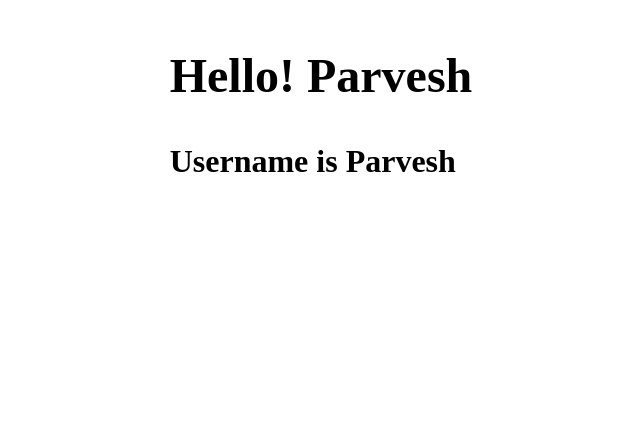
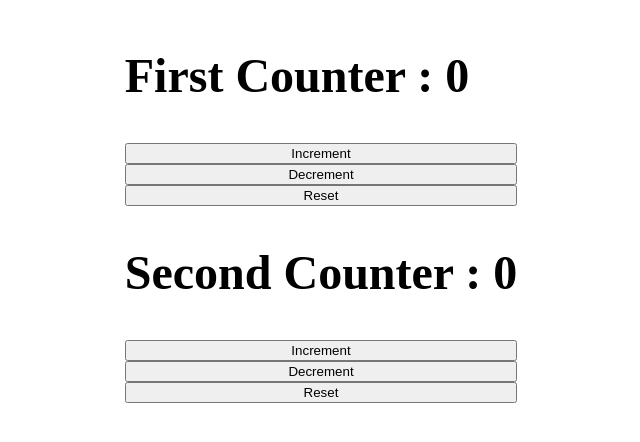
Before and after one commit to parveshnarwal/React-Demo-App, a React (Create React App) app: page / in a window 1280 px wide. Shown: the top 442 px of the page, without its empty margins (319-959 px from the left). Built offline with nearby package versions, Linux system fonts and the light colour scheme.

Commit message:
Using useReducer hook

```diff
--- a/src/App.js
+++ b/src/App.js
@@ -7,6 +7,11 @@
 import IntervalHookCounter from "./component/useEffectHooks/IntervalHookCounter"
 import MouseContainer from "./component/useEffectHooks/MouseContainer"
 import ComponentC from "./component/useContextHooks/ComponentC"
+import Counter from "./component/useReducer/Counter"
+import CounterWithComplexState from "./component/useReducer/CounterWithComplexState"
+import CounterWithComplexStateAndAction from "./component/useReducer/CounterWithComplexStateAndAction"
+import MultipleCounters from "./component/useReducer/MultipleCounters"
+import UsingMultipleUseReducers from "./component/useReducer/UsingMultipleUseReducers"
 
 export const UserContext = React.createContext()
 
@@ -14,9 +19,10 @@
 const App = () => {
   return (
     <>
-      <UserContext.Provider value={'Parvesh'}>
+      {/* <UserContext.Provider value={'Parvesh'}>
         <ComponentC />
-      </UserContext.Provider>
+      </UserContext.Provider> */}
+      <UsingMultipleUseReducers/>
     </>
   )
 }
--- /dev/null
+++ b/src/component/useReducer/Counter.js
@@ -0,0 +1,36 @@
+import React , {useReducer}from 'react'
+
+const initialState = 0
+
+const reducer = (state, action) => {
+
+    switch(action){
+        case 'INCREMENT' :
+            return state + 1
+
+        case 'DECREMENT' :
+            return state - 1
+
+        case 'RESET' :
+            return initialState
+
+        default :
+            return state
+    }
+}
+
+const Counter = () => {
+
+    const [count, dispatch] = useReducer(reducer, initialState)
+
+    return (
+        <div>
+            <h2>Count : {count}</h2>
+            <button onClick={() => dispatch('INCREMENT')}>Increment</button>
+            <button onClick={() => dispatch('DECREMENT')}>Decrement</button>
+            <button onClick={() => dispatch('RESET')}>Reset</button>
+        </div>
+    )
+}
+
+export default Counter
--- /dev/null
+++ b/src/component/useReducer/CounterWithComplexState.js
@@ -0,0 +1,38 @@
+import React , {useReducer}from 'react'
+
+const initialState = {
+    firstCounter : 0
+}
+
+const reducer = (state, action) => {
+
+    switch(action.type){
+        case 'INCREMENT' :
+            return {firstCounter : state.firstCounter + 1}
+
+        case 'DECREMENT' :
+            return {firstCounter : state.firstCounter - 1}
+
+        case 'RESET' :
+            return initialState
+
+        default :
+            return state
+    }
+}
+
+const CounterWithComplexState = () => {
+
+    const [count, dispatch] = useReducer(reducer, initialState)
+
+    return (
+        <div>
+            <h2>Count : {count.firstCounter}</h2>
+            <button onClick={() => dispatch({type : 'INCREMENT'})}>Increment</button>
+            <button onClick={() => dispatch({type :'DECREMENT'})}>Decrement</button>
+            <button onClick={() => dispatch({type :'RESET'})}>Reset</button>
+        </div>
+    )
+}
+
+export default CounterWithComplexState
--- /dev/null
+++ b/src/component/useReducer/CounterWithComplexStateAndAction.js
@@ -0,0 +1,40 @@
+import React, { useReducer } from 'react'
+
+const initialState = {
+    firstCounter: 0
+}
+
+const reducer = (state, action) => {
+
+    switch (action.type) {
+        case 'INCREMENT':
+            return { firstCounter: state.firstCounter + action.value }
+
+        case 'DECREMENT':
+            return { firstCounter: state.firstCounter - action.value }
+
+        case 'RESET':
+            return initialState
+
+        default:
+            return state
+    }
+}
+
+const CounterWithComplexStateAndAction = () => {
+
+    const [count, dispatch] = useReducer(reducer, initialState)
+
+    return (
+        <div>
+            <h2>Count : {count.firstCounter}</h2>
+            <button onClick={() => dispatch({ type: 'INCREMENT', value: 1 })}>Increment</button>
+            <button onClick={() => dispatch({ type: 'DECREMENT', value: 1 })}>Decrement</button>
+            <button onClick={() => dispatch({ type: 'INCREMENT', value: 5 })}>Increment 5</button>
+            <button onClick={() => dispatch({ type: 'DECREMENT', value: 5 })}>Decrement 5</button>
+            <button onClick={() => dispatch({ type: 'RESET' })}>Reset</button>
+        </div>
+    )
+}
+
+export default CounterWithComplexStateAndAction
--- /dev/null
+++ b/src/component/useReducer/MultipleCounters.js
@@ -0,0 +1,54 @@
+import React, { useReducer } from 'react'
+
+const initialState = {
+    firstCounter: 0,
+    secondCounter: 10
+}
+
+const reducer = (state, action) => {
+
+    switch (action.type) {
+        case 'INCREMENT':
+            return {...state, firstCounter: state.firstCounter + action.value }
+
+        case 'DECREMENT':
+            return {...state, firstCounter: state.firstCounter - action.value }
+
+        case 'INCREMENT_2':
+            return {...state, secondCounter: state.secondCounter + action.value }
+
+        case 'DECREMENT_2':
+            return {...state, secondCounter: state.secondCounter - action.value }
+
+        case 'RESET':
+            return initialState
+
+        default:
+            return state
+    }
+}
+
+const MultipleCounters = () => {
+
+    const [count, dispatch] = useReducer(reducer, initialState)
+
+    return (
+        <div>
+            <h2>First Counter : {count.firstCounter}</h2>
+            <button onClick={() => dispatch({ type: 'INCREMENT', value: 1 })}>Increment</button>
+            <button onClick={() => dispatch({ type: 'DECREMENT', value: 1 })}>Decrement</button>
+            <button onClick={() => dispatch({ type: 'INCREMENT', value: 5 })}>Increment 5</button>
+            <button onClick={() => dispatch({ type: 'DECREMENT', value: 5 })}>Decrement 5</button>
+            <button onClick={() => dispatch({ type: 'RESET' })}>Reset</button>
+
+            <h2>Second Counter : {count.secondCounter}</h2>
+            <button onClick={() => dispatch({ type: 'INCREMENT_2', value: 1 })}>Increment</button>
+            <button onClick={() => dispatch({ type: 'DECREMENT_2', value: 1 })}>Decrement</button>
+            <button onClick={() => dispatch({ type: 'INCREMENT_2', value: 5 })}>Increment 5</button>
+            <button onClick={() => dispatch({ type: 'DECREMENT_2', value: 5 })}>Decrement 5</button>
+            <button onClick={() => dispatch({ type: 'RESET' })}>Reset</button>
+        </div>
+    )
+}
+
+export default MultipleCounters
--- /dev/null
+++ b/src/component/useReducer/UsingMultipleUseReducers.js
@@ -0,0 +1,45 @@
+import React, { useReducer } from 'react'
+
+const initialState = 0
+
+const reducer = (state, action) => {
+
+    switch (action) {
+        case 'INCREMENT':
+            return state + 1
+
+        case 'DECREMENT':
+            return state - 1
+
+        case 'RESET':
+            return initialState
+
+        default:
+            return state
+    }
+}
+
+const UsingMultipleUseReducers = () => {
+
+    const [count, dispatch] = useReducer(reducer, initialState)
+    const [countTwo, dispatchTwo] = useReducer(reducer, initialState)
+
+    return (
+        <>
+            <div>
+                <h2>First Counter : {count}</h2>
+                <button onClick={() => dispatch('INCREMENT')}>Increment</button>
+                <button onClick={() => dispatch('DECREMENT')}>Decrement</button>
+                <button onClick={() => dispatch('RESET')}>Reset</button>
+            </div>
+            <div>
+                <h2>Second Counter : {countTwo}</h2>
+                <button onClick={() => dispatchTwo('INCREMENT')}>Increment</button>
+                <button onClick={() => dispatchTwo('DECREMENT')}>Decrement</button>
+                <button onClick={() => dispatchTwo('RESET')}>Reset</button>
+            </div>
+        </>
+    )
+}
+
+export default UsingMultipleUseReducers
```
